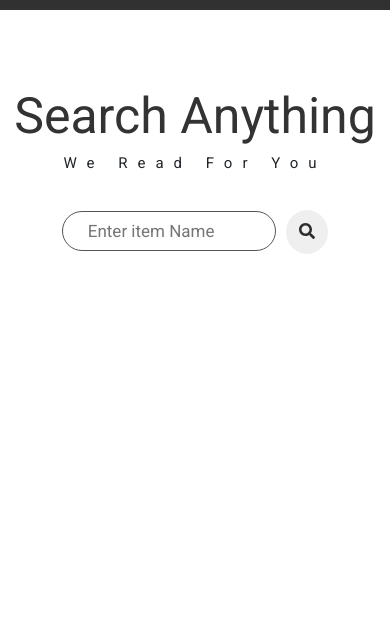
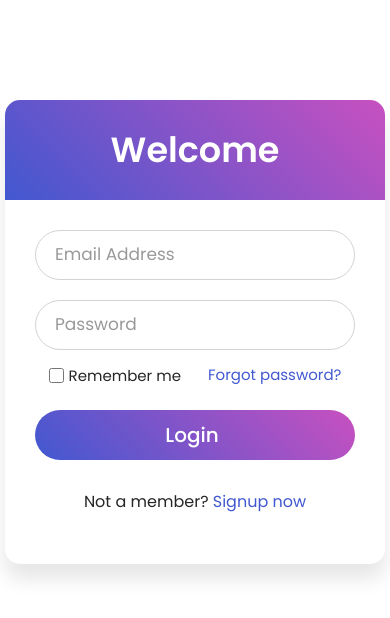
Before and after one commit to lkmSasanga/fas-web-app, a React (Create React App) app: page /search in a window 390 px wide. Shown: the top 618 px of the page. Built offline with nearby package versions, Linux system fonts and the light colour scheme.

Commit message:
login padding top problem fixed

```diff
--- a/src/App.js
+++ b/src/App.js
@@ -15,7 +15,7 @@ class App extends Component{
                     <div className="App">
                         {/*<Layout>*/}
                             <Switch>
-                                {/*<Route path="/" component={Login}/>*/}
+                                <Route path="/" component={Login}/>
                                 {/*<Route path="/signup" component={SignUp}/>*/}
                                 <Route path="/search" component={InputControl}/>
                             </Switch>
--- a/src/containers/InputControl/InputControl.module.css
+++ b/src/containers/InputControl/InputControl.module.css
@@ -18,7 +18,7 @@
 }
 .Button:hover {
     color: #ffffff !important;
-    background: #11de57;
+    background: #11d050;
     border-color: #16843d !important;
     transition: all 0.4s ease 0s;
 }
--- a/src/containers/Login/Login.js
+++ b/src/containers/Login/Login.js
@@ -79,7 +79,9 @@ class Login extends Component {
         console.log(this.state.password)
 
         return (
-            <div> { !this.state.clicked ?
+            <React.Fragment>
+                { !this.state.clicked ?
+                <div className={Classes.FormBody}>
                     <div className={Classes.wrapper}>
                         <div className={Classes.title}>
                             Welcome
@@ -112,8 +114,10 @@ class Login extends Component {
                                 Not a member? <a href="/signup" onClick={this.SignUpClickHandler}>Signup now</a></div>
                         </form>
                         {this.onSubmitHandler}
-                </div> : <InputControl/>}
                     </div>
+                </div>  : <InputControl/>}
+
+            </React.Fragment>
 
 
         )
--- a/src/containers/Login/Login.module.css
+++ b/src/containers/Login/Login.module.css
@@ -5,14 +5,18 @@
 /*    box-sizing: border-box;*/
 /*    font-family: 'Poppins', sans-serif;*/
 /*}*/
-/*html,body{*/
-/*    display: grid;*/
-/*    height: 100%;*/
-/*    width: 100%;*/
-/*    place-items: center;*/
-/*    background: #f2f2f2;*/
-/*    !* background: linear-gradient(-135deg, #c850c0, #4158d0); *!*/
-/*}*/
+.FormBody{
+    padding: 0;
+    box-sizing: border-box;
+    font-family: 'Poppins', sans-serif;
+    display: grid;
+    height: 100%;
+    width: 100%;
+    place-items: center;
+    /*background: #f2f2f2;*/
+    margin-top: 150px;
+    /* background: linear-gradient(-135deg, #c850c0, #4158d0); */
+}
 ::selection{
     background: #4158d0;
     color: #fff;
@@ -137,3 +141,10 @@ form .passLink a:hover,
 form .signupLink a:hover{
     text-decoration: underline;
 }
+
+
+@media (max-width: 499px) {
+    .FormBody{
+        margin-top: 100px;
+    }
+}
```
Also changed, not shown: 1 other file (tests, documents, lock files or other folders). Lines whose indentation alone changed are shown as unchanged.
